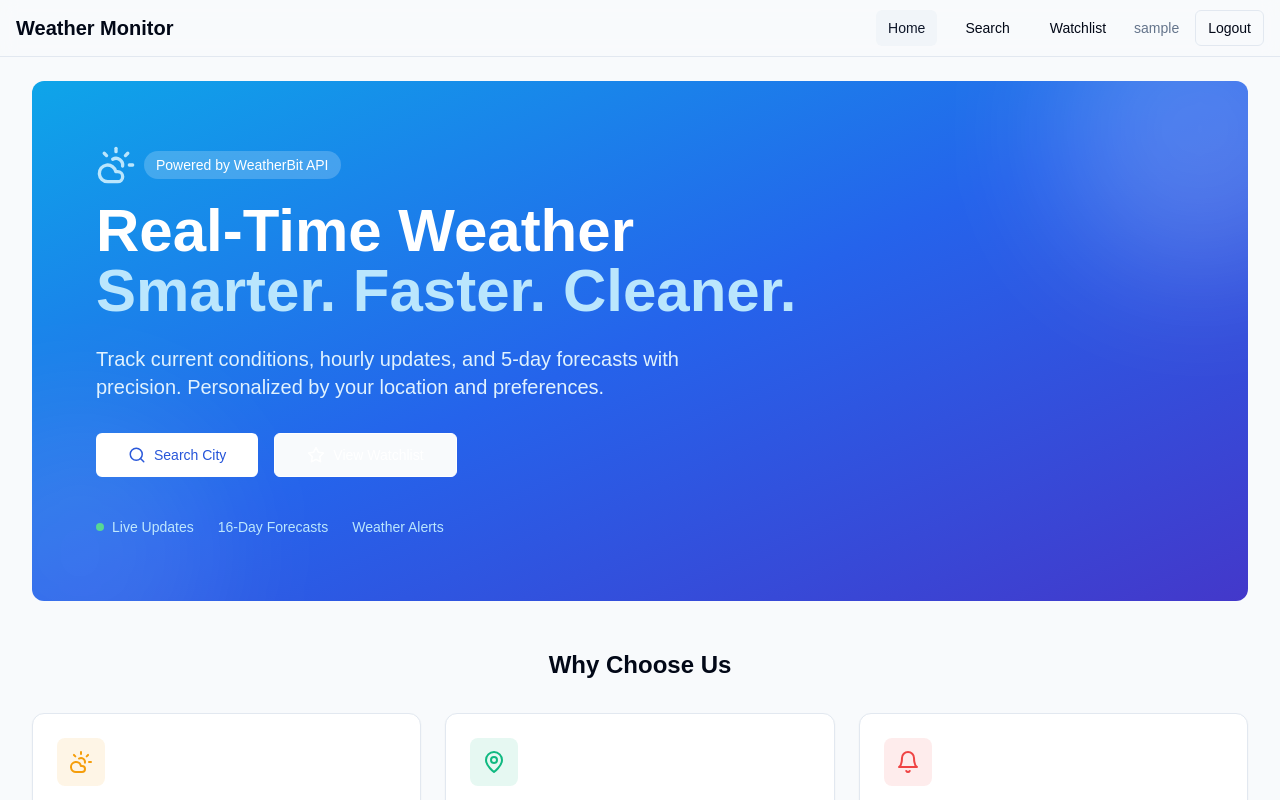
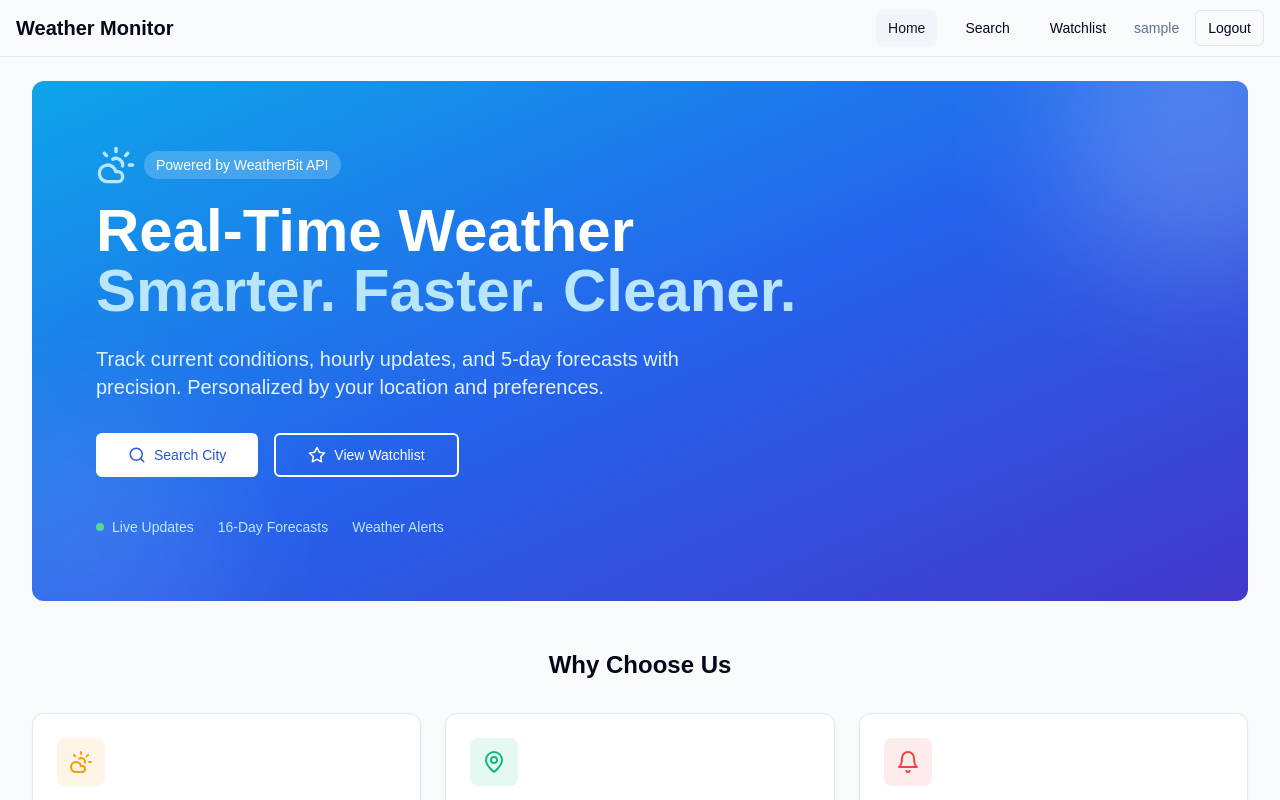
Before and after one commit to akashdurai4274/Weather-App, a React (Vite) app in the folder frontend/: page / in a window 1280 px wide. Shown: the top 800 px of the page. Built offline with nearby package versions, Linux system fonts and the light colour scheme; no server answers; sample sign-in values are in the browser's storage; a web font is replaced by a local one.

Commit message:
Update Watchlist button styling for improved visibility

```diff
--- a/frontend/src/components/home/HeroSection.tsx
+++ b/frontend/src/components/home/HeroSection.tsx
@@ -38,8 +38,7 @@ export function HeroSection() {
             <Link to="/watchlist">
               <Button
                 size="lg"
-                variant="outline"
-                className="text-white border-white hover:bg-white/10 gap-2"
+                className="bg-transparent border-2 border-white text-white hover:bg-white hover:text-blue-700 gap-2"
               >
                 <Star size={18} />
                 View Watchlist
```
